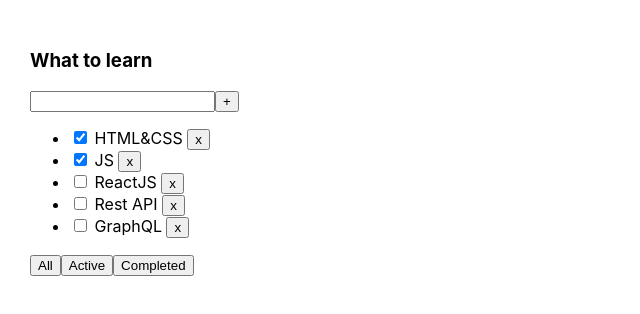
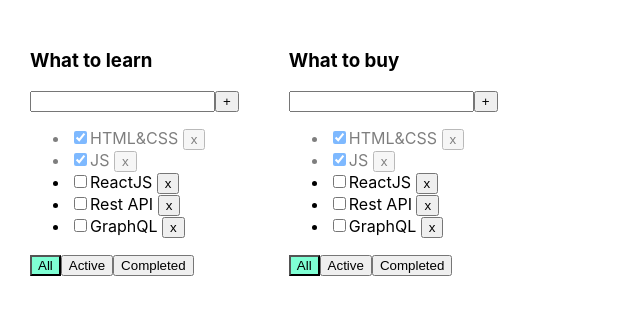
Before and after one commit to Lityuk/restart, a React (Create React App) app: page / in a window 1280 px wide. Shown: the top 314 px of the page, without its empty margins (0-640 px from the left). Built offline with nearby package versions, Linux system fonts and the light colour scheme.

Commit message:
test commit

```diff
--- a/src/App.css
+++ b/src/App.css
@@ -6,3 +6,15 @@
 .App > div {
   margin-right: 50px;
 }
+
+.error-message {
+  color: red;
+}
+
+.active-filter {
+  background-color: aquamarine;
+}
+
+.is-done {
+  opacity: 0.5;
+}
--- a/src/App.tsx
+++ b/src/App.tsx
@@ -6,8 +6,19 @@ import {v1} from "uuid";
 
 export type FilterValueType = "all" | "active" | "completed"
 
+type TodolistType = {
+    id: string
+    title: string
+    filter: FilterValueType
+}
+
 
 function App() {
+
+    let [todolists, setTodolists] = useState<Array<TodolistType>>([
+        {id: v1(), title: "What to learn", filter: "all"},
+        {id: v1(), title: "What to buy", filter: "all"}
+    ])
 
     const [tasks, setTasks] = useState([
         {id: v1(), title: "HTML&CSS", isDone: true},
@@ -40,14 +51,36 @@ function App() {
 
     const removeTask = (id: string) => {
         setTasks([...tasks].filter((t) => t.id !== id))
-        console.log(tasks)
+    }
+
+    const changeTaskStatus = (id: string, isDone: boolean) => {
+        let task = tasks.find((t) => t.id === id)
+        if (task) {
+            task.isDone = isDone
+            setTasks([...tasks])
+        }
     }
 
 
     return (
         <div className="App">
-            <Todolist title="What to learn" tasks={tasksForTodolist} removeTask={removeTask} addTask={addTask}
-                      changeFilter={changeFilter}/>
+
+            {
+                todolists.map((t)=> {
+                    return <Todolist title={t.title}
+                                     key={t.id}
+                                     id={t.id}
+                                     tasks={tasksForTodolist}
+                                     removeTask={removeTask}
+                                     addTask={addTask}
+                                     changeFilter={changeFilter}
+                                     changeTaskStatus={changeTaskStatus}
+                                     filter={t.filter}
+                    />
+                })
+            }
+
+
         </div>
     );
 }
--- a/src/Todolist.tsx
+++ b/src/Todolist.tsx
@@ -1,12 +1,15 @@
-import React, {KeyboardEvent, useState} from "react";
+import React, {ChangeEvent, KeyboardEvent, useState} from "react";
 import {FilterValueType} from "./App";
 
 type TodolistPropsType = {
+    id:string
     title: string
     tasks: Array<TasksType>
     removeTask: (id: string) => void
     addTask: (title: string) => void
-    changeFilter:(filterValue:FilterValueType)=>void
+    changeFilter: (filterValue: FilterValueType) => void
+    changeTaskStatus: (id: string, e: boolean) => void
+    filter:FilterValueType
 }
 
 type TasksType = {
@@ -20,14 +23,20 @@ export const Todolist = (props: TodolistPropsType) => {
 
     const [title, setTitle] = useState('')
 
-    const changeInput = (e: React.ChangeEvent<HTMLInputElement>) => {
+    const [error,setError] = useState<string | null>(null)
+
+    const onChangeInputHandler = (e: React.ChangeEvent<HTMLInputElement>) => {
         setTitle(e.currentTarget.value)
-
     }
 
     const addTaskHandler = () => {
-        props.addTask(title)
-        setTitle('')
+        if (title.trim() !== "") {
+            props.addTask(title)
+            setTitle('')
+        } else {
+            setError("Title is required")
+        }
+
     }
 
     const removeTaskHandler = (id: string) => {
@@ -35,34 +44,45 @@ export const Todolist = (props: TodolistPropsType) => {
     }
 
     const onKeyPressHandler = (e: KeyboardEvent<HTMLInputElement>) => {
-
+        setError(null)
         if (e.key === "Enter") {
             addTaskHandler()
         }
     }
 
-    const changeFilterHandler = (filterValue:FilterValueType) =>{
+    const changeFilterHandler = (filterValue: FilterValueType) => {
         props.changeFilter(filterValue)
+    }
+
+    const onChangeStatusHandler = (id: string, e: ChangeEvent<HTMLInputElement>) => {
+        const newIsDoneValue = e.currentTarget.checked;
+        props.changeTaskStatus(id, newIsDoneValue)
+
     }
 
     return (
         <div>
             <h3> {props.title}</h3>
             <div>
-                <input value={title} onChange={changeInput} onKeyPress={onKeyPressHandler}/>
+                <input value={title} onChange={onChangeInputHandler} onKeyPress={onKeyPressHandler}/>
                 <button onClick={addTaskHandler}>+</button>
+                {error && <div className="error-message"> {error}</div> }
 
             </div>
             <ul>
-                {props.tasks.map(t => (
-                    <li><input key={t.id} type="checkbox" checked={t.isDone}/> <span>{t.title}</span> <span>  </span>
-                        <button onClick={() => removeTaskHandler(t.id)}> x</button>
-                    </li>))}
+                {
+                    props.tasks.map(t =>
+                        <li key={t.id} className={t.isDone ? "is-done" : ""}><input type="checkbox" checked={t.isDone}
+                                   onChange={(e) => onChangeStatusHandler(t.id, e)}/>
+                            <span >{t.title}</span> <span>  </span>
+                            <button onClick={() => removeTaskHandler(t.id)}> x</button>
+                        </li>)
+                }
             </ul>
             <div>
-                <button onClick={()=>changeFilterHandler("all")} >All</button>
-                <button onClick={()=>changeFilterHandler("active")}>Active</button>
-                <button onClick={()=>changeFilterHandler("completed")}>Completed</button>
+                <button className={props.filter === 'all' ? "active-filter" : ""} onClick={() => changeFilterHandler("all")}>All</button>
+                <button className={props.filter === 'active' ? "active-filter" : ""} onClick={() => changeFilterHandler("active")}>Active</button>
+                <button className={props.filter === 'completed' ? "active-filter" : ""} onClick={() => changeFilterHandler("completed")}>Completed</button>
             </div>
         </div>
     )
```
